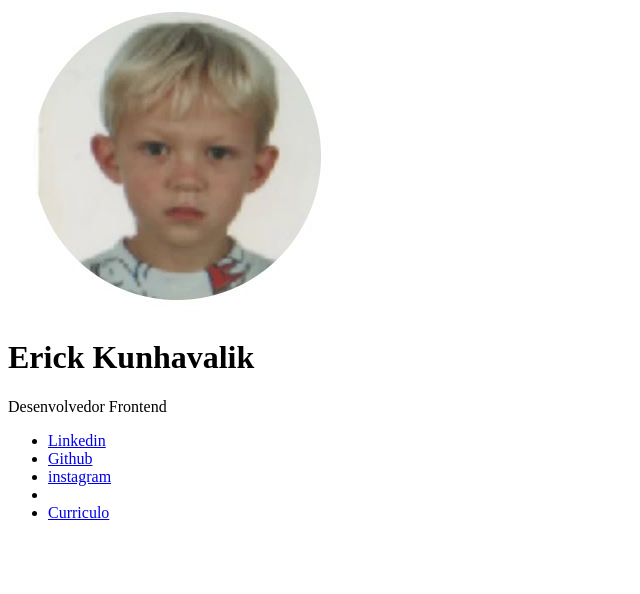
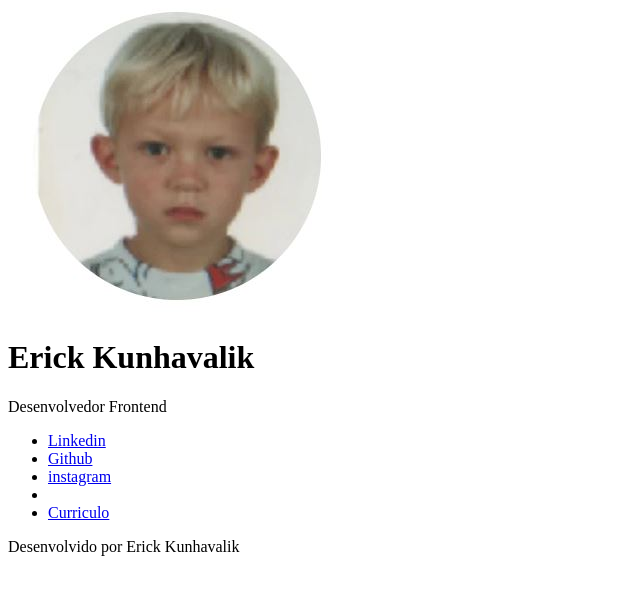
Before and after one commit to ciker3027/CartaoWeb, a plain HTML site: page index.html in a window 1280 px wide. Shown: the whole page, without its empty margins (0-640 px from the left). Drawn offline with Linux system fonts and the light colour scheme.

Commit message:
atualização do index

```diff
--- a/index.html
+++ b/index.html
@@ -28,5 +28,7 @@
                 <a href="public/Curriculo 2022 - EN.pdf">Curriculo</a>
             </li>
         </ul>
+        <footer>Desenvolvido por Erick Kunhavalik</footer>
+    </div>
 </body>
 </html>
```
